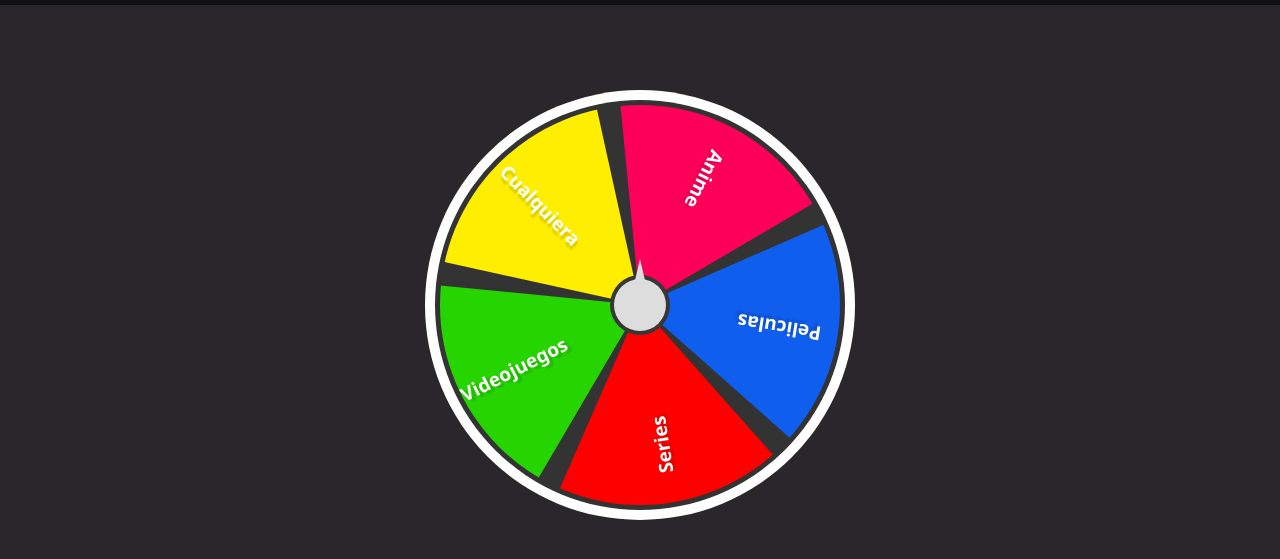
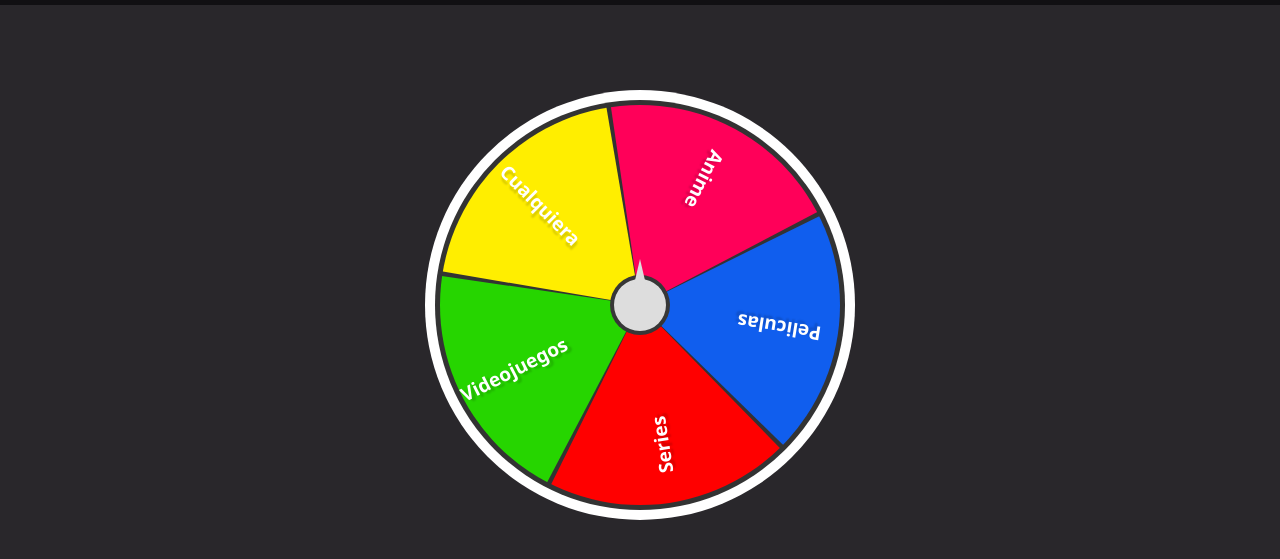
Before and after one commit to ErickDarkFire/Proyeto_web, a plain HTML site: page FRONTEND/Vews/Ruleta.html in a window 1280 px wide. Shown: the part 71-630 px from the top of the page. Drawn offline with nearby package versions, Linux system fonts and the light colour scheme.

Commit message:
Cambios en la ruleta

```diff
--- a/FRONTEND/styles/Ruleta.css
+++ b/FRONTEND/styles/Ruleta.css
@@ -65,7 +65,7 @@ body, html {
     background: var(--clr);
     transform-origin: bottom right;
     transform: rotate(calc(72deg * var(--i)));
-    clip-path: polygon(0 0, 78% 0, 100% 100%, 0 78%);
+    clip-path: polygon(0 0, 83% 0, 100% 100%, 0 83%);
     display: flex;
     justify-content: center;
     align-items: center;
```
